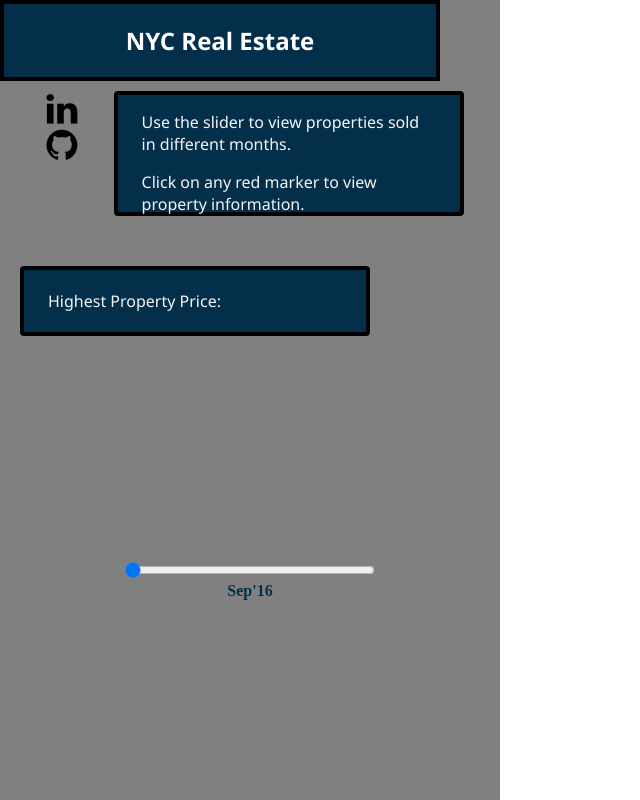
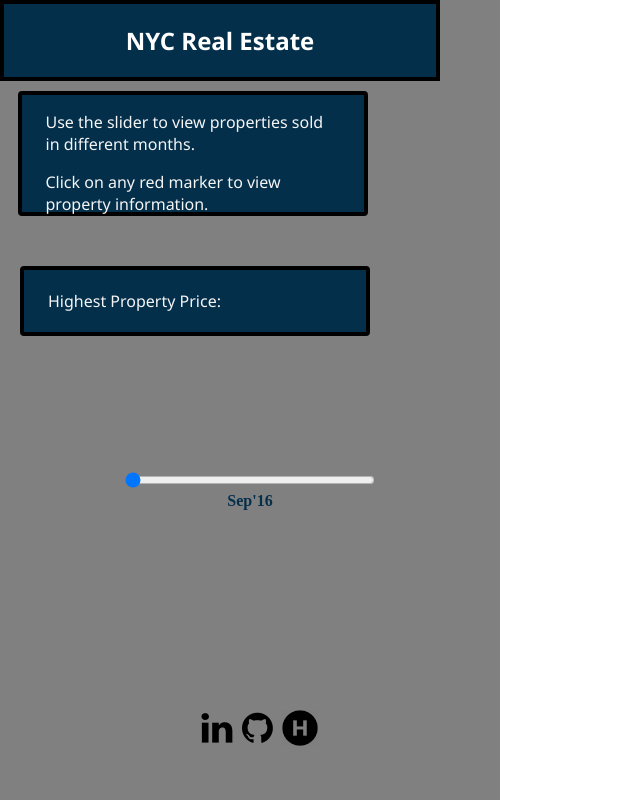
Before and after one commit to hamzakhanane/nyc-real-estate, a website built with webpack: page index.html in a window 1280 px wide. Shown: the whole page, without its empty margins (0-640 px from the left). Built offline with nearby package versions, Linux system fonts and the light colour scheme.

Commit message:
replace logos

```diff
--- a/index.html
+++ b/index.html
@@ -72,7 +72,7 @@
 
 
                 <div class="logos">
-                    <div class="logo-container">
+                    <!-- <div class="logo-container">
                         <div class="linkedin-logo">
                             <a href="https://www.linkedin.com/in/khananehamza/"><i class="fa fa-linkedin"
                                     style="font-size:36px; color: black"></i></a>
@@ -82,7 +82,7 @@
                             <a href="https://github.com/hamzakhanane"><i class="fa fa-github" style="font-size:36px;color: black "></i></a>
 
                         </div>
-                    </div>
+                    </div> -->
 
                     <div class="info2">
                         <p>Use the slider to view properties sold in different months.</p>
@@ -111,6 +111,25 @@
             <div id="sliderContainer">
                 <input class="range-bar" id="timeslide" type="range" min="0" max="11" value="0" step="1" orient="vertical" /><br>
                 <span class="text-slider" id="range">Sep'16</span>
+            </div>
+
+            <div>
+                <div class="logo-container">
+                    <div class="linkedin-logo">
+                        <a href="https://www.linkedin.com/in/khananehamza/"><i class="fa fa-linkedin"
+                                style="font-size:36px; color: black"></i></a>
+                    </div>
+
+                    <div class="github-logo">
+                        <a href="https://github.com/hamzakhanane"><i class="fa fa-github" style="font-size:36px;color: black "></i></a>
+
+                    </div>
+
+                    <div>
+                        <a href="https://hamzakhanane.github.io/"><img class="port-image" src="./src/assets/h-icon.jpg"></a>
+
+                    </div>
+                </div>
             </div>
 
 
--- a/src/assets/styling.css
+++ b/src/assets/styling.css
@@ -26,9 +26,22 @@
     align-content: space-between;
 
 }
+
+.github-logo{
+    margin-left: 2%;
+    margin-right: 2%;
+}
+
+.port-image{
+    height: 36px;
+}
 .logo-container{
+    justify-content: center;
+    margin-left: 4%;
+    align-content: space-between;
+    margin-bottom: 10%;
     display: flex;
-    flex-direction: column;
+    flex-direction: row;
 }
 
 #sliderContainer {
@@ -122,7 +135,7 @@
 }
 .logos{
     margin-top: 2%;
-    margin-left: 2%;
+    margin-left: -23%;
     justify-content: space-evenly;
     display: flex;
 }
```
Also changed, not shown: src/assets/h-icon.jpg (added).
